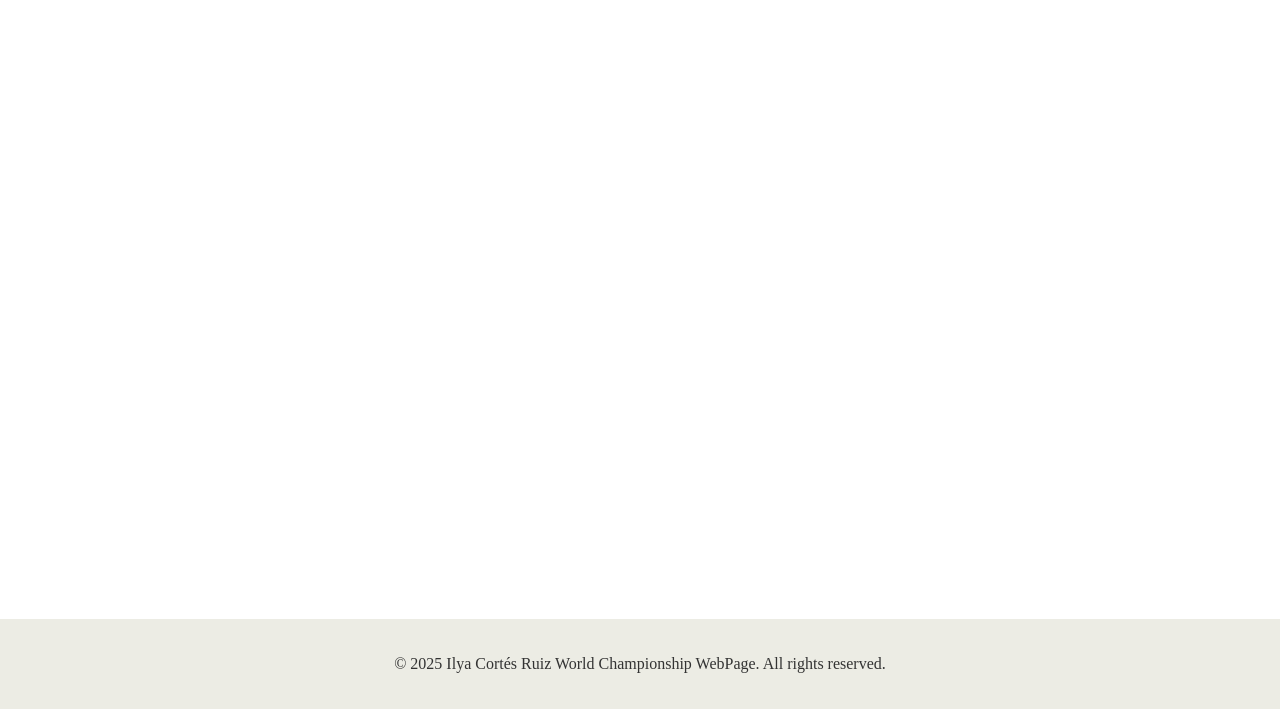
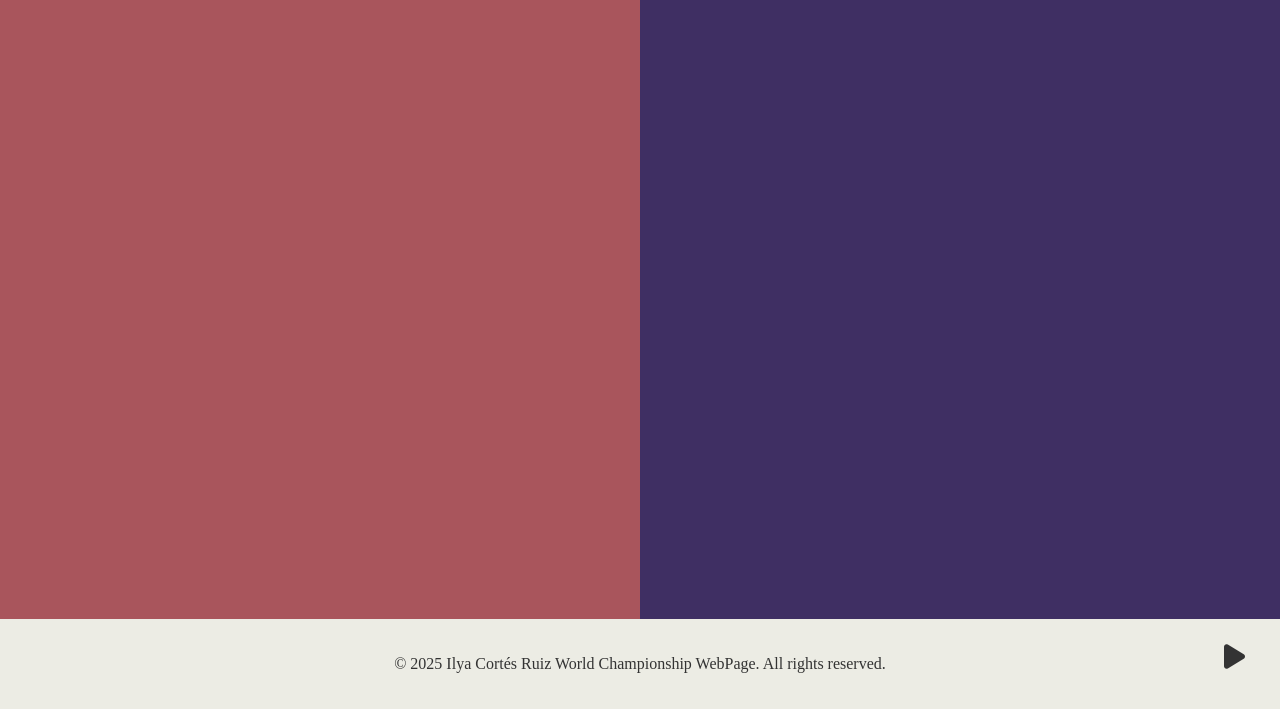
Before and after one commit to Ilyavosky/Pokemon-web, a plain HTML site: page index.html in a window 1280 px wide. Shown: the part 91-800 px from the top of the page. Drawn offline with Linux system fonts and the light colour scheme.

Commit message:
feat: Desarrollo de la página principal en un 60%

```diff
--- a/index.html
+++ b/index.html
@@ -1,16 +1,19 @@
 <!DOCTYPE html>
 <html lang="en">
+
 <head>
     <meta charset="UTF-8">
     <meta name="viewport" content="width=device-width, initial-scale=1.0">
     <link rel="stylesheet" href="styles.css">
+    <script src="https://kit.fontawesome.com/8e9f48c27b.js" crossorigin="anonymous"></script>
     <title>pokemon world championship 2025</title>
 </head>
+
 <body>
     <header>
         <nav>
             <a href="/Home" class="logo-link">
-                <img src="/media/Poké_Ball_icon.svg.png" alt="Pokeball Icon" class="navbar-logo">
+                <img src="/media/images/Poké_Ball_icon.svg.png" alt="Pokeball Icon" class="navbar-logo">
             </a>
             <ul>
                 <li><a href="/Home">Home</a></li>
@@ -22,13 +25,26 @@
     </header>
 
     <main>
-        <div class="content">
+        <div class="column-left">
+        </div>
+
+    <div class="column-right">
         </div>
     </main>
 
     <footer>
         <p>&copy; 2025 Ilya Cortés Ruiz World Championship WebPage. All rights reserved.</p>
     </footer>
+
+    <button id="music-toggle-btn" aria-label="Toggle Music">
+<i id="music-icon" class="fa-solid fa-play"></i></button>
+
+<audio id="background-music" src="/media/audio/Main Theme - Pokémon Scarlet & Pokémon Violet (OST).mp3" loop></audio>
+<script src="js/main.js"></script>
+
+
 </body>
+
 </html>
+
 </html>
--- a/styles.css
+++ b/styles.css
@@ -1,4 +1,30 @@
+* {
+    box-sizing: border-box;
+}
+
 @import url('https://fonts.googleapis.com/css2?family=Poppins:wght@600&display=swap');
+
+main {
+    flex: 1;
+    display: flex;
+
+    width: 100%;
+    max-width: 1440px;
+
+    margin: 0 auto;
+}
+
+.column-left {
+    background-color: #A9555C;
+    flex-basis: 50%;
+    padding: 40px;
+}
+
+.column-right {
+    background-color: #3F2F63;
+    flex-basis: 50%;
+    padding: 40px;
+}
 
 html, body {
     height: 100%;
@@ -10,6 +36,7 @@ body {
     display: flex;
     flex-direction: column;
     min-height: 100vh;
+    background-color: #182441;
 }
 
 nav {
@@ -47,6 +74,11 @@ nav ul li a {
     text-align: center;
     padding: 14px 16px;
     text-decoration: none;
+    transition: transform 0.2s ease;
+}
+
+nav ul li a:hover{
+    transform: scale(1.05);
 }
 
 nav ul li:last-child {
@@ -58,7 +90,6 @@ nav ul li:last-child a {
     color: white;
     padding: 10px 10px;
     border-radius: 8px;
-    transition: transform 0.2s ease;
 }
 
 nav ul li:last-child a:hover {
@@ -66,8 +97,24 @@ nav ul li:last-child a:hover {
     transform: scale(1.05);
 }
 
-main {
-    flex: 1;
+
+
+#music-toggle-btn{
+    position: fixed;
+    bottom: 25px;
+    right: 25px;
+    background: none;
+    border: none;
+    font-size: 28px;
+    color: #333;
+    cursor: pointer;
+    padding: 10px;
+    transition: transform 0.2s ease-out, color 0.2 ease-out;
+}
+
+#music-toggle-btn:hover{
+    color: #A9555C;
+    transform: scale(1.15) rotate(15deg);
 }
 
 footer {
```
